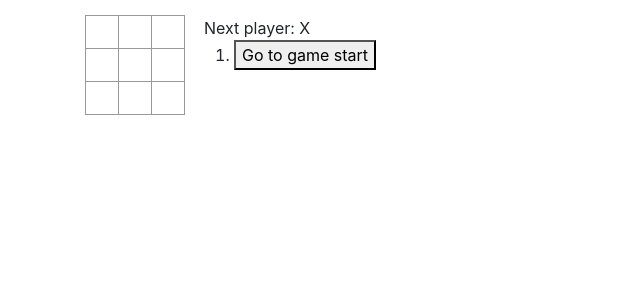
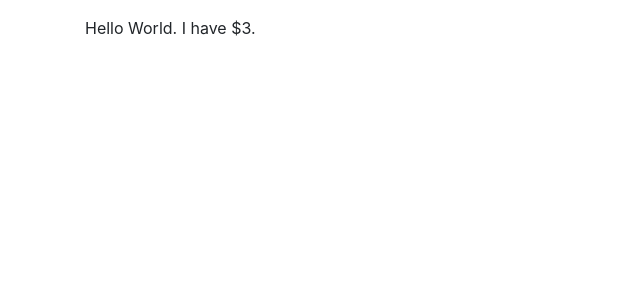
Before and after one commit to RedBirdOBX/ReactPlayground, a React (Create React App) app in the folder react-playground/: page / in a window 1280 px wide. Shown: the top 300 px of the page, without its empty margins (0-640 px from the left). Built offline with nearby package versions, Linux system fonts and the light colour scheme.

Commit message:
added propTypes validation

```diff
--- a/react-playground/src/App.js
+++ b/react-playground/src/App.js
@@ -9,7 +9,9 @@ import './App.css';
 //import CaptureInputValueApp from './Apps/CapturingInputValue/CaptureInputValueApp';
 //import ColorChanger from './Apps/ColorChangerClasses/ColorChanger';
 //import ColorChanger from './Apps/ColorChangerFunctions/ColorChanger';
-import TicTacToeGame from './Apps/TicTacToe/TicTacToeGame';
+//import TicTacToeGame from './Apps/TicTacToe/TicTacToeGame';
+//import AuthorQuiz from './Apps/AuthorQuiz/AuthorQuiz';
+import PropsValidationApp from './Apps/PropsValidation/PropsValidationApp';
 
 // comment and uncomment out the app components you wish to test with.
 function App() {
@@ -30,7 +32,9 @@ function App() {
     // <CaptureInputValueApp />
     //<LoopImages />
     //<ColorChanger />
-    <TicTacToeGame />
+    //<TicTacToeGame />
+    //<AuthorQuiz />
+    <PropsValidationApp />
   );
 }
 
--- /dev/null
+++ b/react-playground/src/Apps/AuthorQuiz/AuthorQuiz.js
@@ -0,0 +1,12 @@
+import React from 'react';
+
+
+class AuthorQuiz extends React.Component
+{
+    render()
+    {
+        return(<div>Author Quiz</div>);
+    }
+}
+
+export default AuthorQuiz;
--- /dev/null
+++ b/react-playground/src/Apps/PropsValidation/Components/Message.js
@@ -0,0 +1,23 @@
+import React from 'react';
+import PropTypes from 'prop-types';
+
+const Message = (props) =>
+{
+   return (
+        <div>{props.Greeting}. I have ${props.Pocket1 + props.Pocket2}.</div>
+   );
+};
+
+
+// here, we add a new propTypes property to the function/object.
+// the value of propTypes is an object.
+Message.propTypes =
+{
+
+    // key  value
+    Pocket1: PropTypes.number.isRequired,
+
+    Pocket2: PropTypes.number.isRequired
+}
+
+export default Message;
--- /dev/null
+++ b/react-playground/src/Apps/PropsValidation/PropsValidationApp.js
@@ -0,0 +1,18 @@
+import React from 'react';
+import Message from '../PropsValidation/Components/Message.js'
+
+class PropsValidationApp extends React.Component
+{
+    render()
+    {
+        return (
+            <div>
+                <div>
+                    <Message Greeting={'Hello World'} Pocket1={2} Pocket2={1} />
+                </div>
+            </div>
+        );
+    }
+}
+
+export default PropsValidationApp;
```
Also changed, not shown: react-playground/src/Apps/TicTacToe/Components/Board.js (line endings or trailing spaces).
